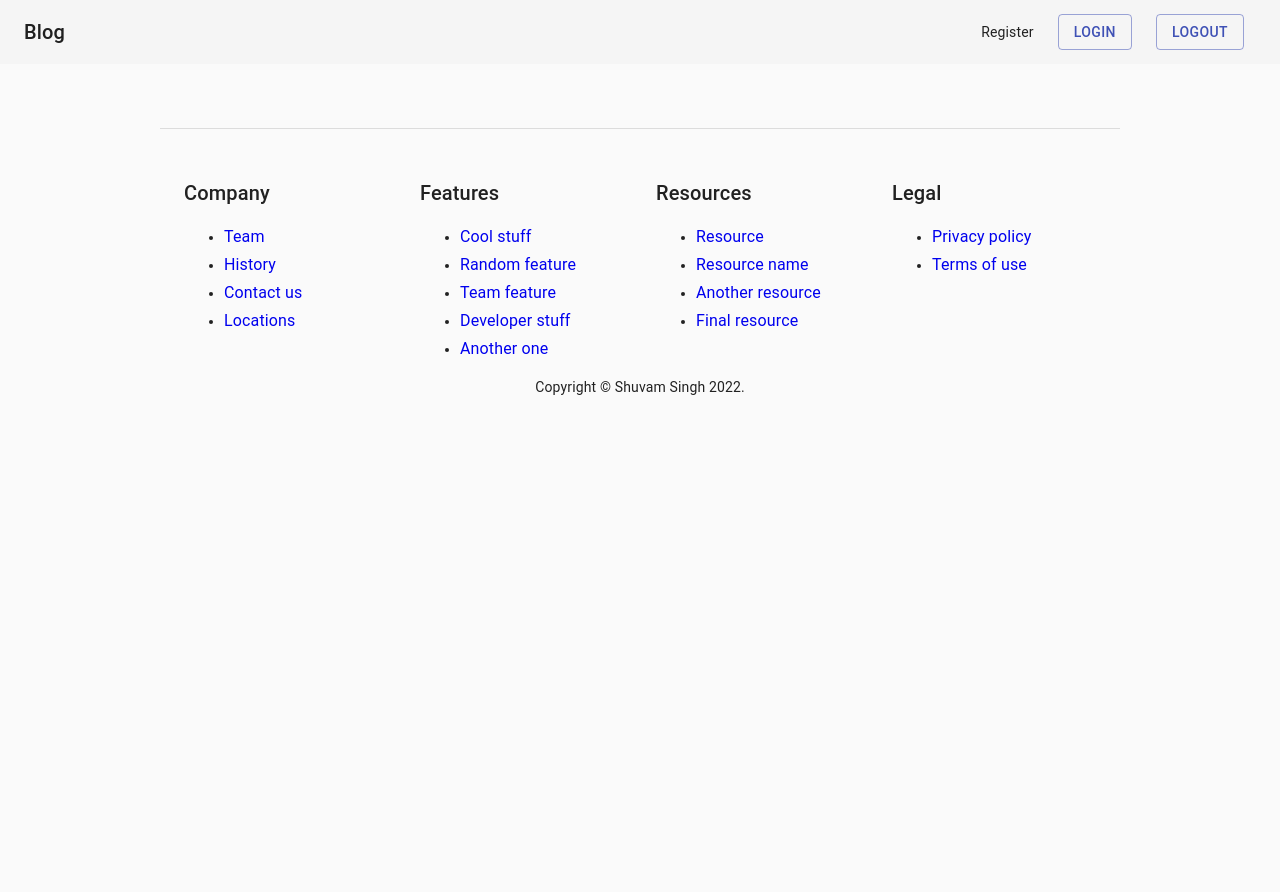
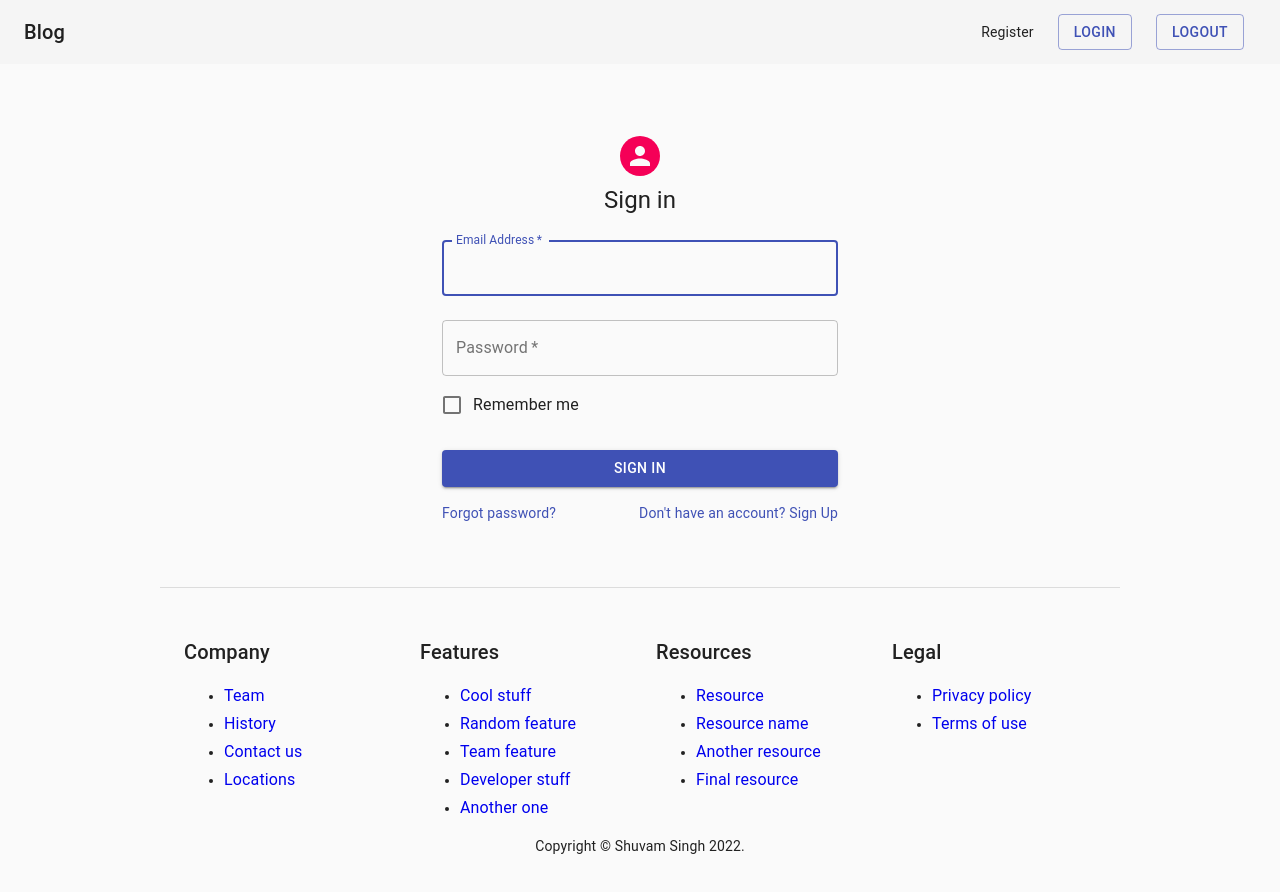
Before and after one commit to Shuvam77/DRF_Blog, a React (Create React App) app in the folder DRF_REACT/api_blog/: page /login in a window 1280 px wide. Shown: the top 892 px of the page. Before the commit the page ends 800 px from the top, so only its background shows below. Built offline with nearby package versions, Linux system fonts and the light colour scheme.

Commit message:
login interface with access token

```diff
--- a/DRF_REACT/api_blog/src/components/Login.js
+++ b/DRF_REACT/api_blog/src/components/Login.js
@@ -0,0 +1,138 @@
+import React, { useState } from 'react';
+import axiosInstance from '../Axios';
+import { useNavigate } from 'react-router-dom';
+//MaterialUI
+import Avatar from '@material-ui/core/Avatar';
+import Button from '@material-ui/core/Button';
+import CssBaseline from '@material-ui/core/CssBaseline';
+import TextField from '@material-ui/core/TextField';
+import FormControlLabel from '@material-ui/core/FormControlLabel';
+import Checkbox from '@material-ui/core/Checkbox';
+import Link from '@material-ui/core/Link';
+import Grid from '@material-ui/core/Grid';
+import Typography from '@material-ui/core/Typography';
+import { makeStyles } from '@material-ui/core/styles';
+import Container from '@material-ui/core/Container';
+
+const useStyles = makeStyles((theme) => ({
+	paper: {
+		marginTop: theme.spacing(8),
+		display: 'flex',
+		flexDirection: 'column',
+		alignItems: 'center',
+	},
+	avatar: {
+		margin: theme.spacing(1),
+		backgroundColor: theme.palette.secondary.main,
+	},
+	form: {
+		width: '100%', // Fix IE 11 issue.
+		marginTop: theme.spacing(1),
+	},
+	submit: {
+		margin: theme.spacing(3, 0, 2),
+	},
+}));
+
+export default function SignIn() {
+	const navigate = useNavigate();
+	const initialFormData = Object.freeze({
+		email: '',
+		password: '',
+	});
+
+	const [formData, updateFormData] = useState(initialFormData);
+
+	const handleChange = (e) => {
+		updateFormData({
+			...formData,
+			[e.target.name]: e.target.value.trim(),
+		});
+	};
+
+	const handleSubmit = (e) => {
+		e.preventDefault();
+		console.log(formData);
+
+		axiosInstance
+			.post(`token/`, {
+				email: formData.email,
+				password: formData.password,
+			})
+			.then((res) => {
+				localStorage.setItem('access_token', res.data.access);
+				localStorage.setItem('refresh_token', res.data.refresh);
+				axiosInstance.defaults.headers['Authorization'] =
+					'JWT ' + localStorage.getItem('access_token');
+				navigate('/');
+				//console.log(res);
+				//console.log(res.data);
+			});
+	};
+
+	const classes = useStyles();
+
+	return (
+		<Container component="main" maxWidth="xs">
+			<CssBaseline />
+			<div className={classes.paper}>
+				<Avatar className={classes.avatar}></Avatar>
+				<Typography component="h1" variant="h5">
+					Sign in
+				</Typography>
+				<form className={classes.form} noValidate>
+					<TextField
+						variant="outlined"
+						margin="normal"
+						required
+						fullWidth
+						id="email"
+						label="Email Address"
+						name="email"
+						autoComplete="email"
+						autoFocus
+						onChange={handleChange}
+					/>
+					<TextField
+						variant="outlined"
+						margin="normal"
+						required
+						fullWidth
+						name="password"
+						label="Password"
+						type="password"
+						id="password"
+						autoComplete="current-password"
+						onChange={handleChange}
+					/>
+					<FormControlLabel
+						control={<Checkbox value="remember" color="primary" />}
+						label="Remember me"
+					/>
+					<Button
+						type="submit"
+						fullWidth
+						variant="contained"
+						color="primary"
+						className={classes.submit}
+						onClick={handleSubmit}
+					>
+						Sign In
+					</Button>
+					<Grid container>
+						<Grid item xs>
+							<Link href="#" variant="body2">
+								Forgot password?
+							</Link>
+						</Grid>
+						<Grid item>
+							<Link href="#" variant="body2">
+								{"Don't have an account? Sign Up"}
+							</Link>
+						</Grid>
+					</Grid>
+				</form>
+			</div>
+		</Container>
+	);
+}
--- a/DRF_REACT/api_blog/src/components/Register.js
+++ b/DRF_REACT/api_blog/src/components/Register.js
@@ -63,7 +63,7 @@
 				password: formData.password,
 			})
 			.then((res) => {
-				navigate.push('/login');
+				navigate('/login');
 				console.log(res);
 				console.log(res.data);
 			});
--- a/DRF_REACT/api_blog/src/index.js
+++ b/DRF_REACT/api_blog/src/index.js
@@ -4,6 +4,7 @@
 import App from './App';
 import {Route, BrowserRouter, Routes } from 'react-router-dom';
 import Register from './components/Register';
+import Login from './components/Login';
 import Header from './components/Header';
 import Footer from './components/Footer';
 
@@ -15,6 +16,7 @@
       <Routes>
         <Route path ="/" element = {<App />}/>
         <Route path='/register' element={ <Register /> }/>
+        <Route path='/login' element={ <Login /> }/>
       </Routes>
       <Footer />
     </React.StrictMode>
```
